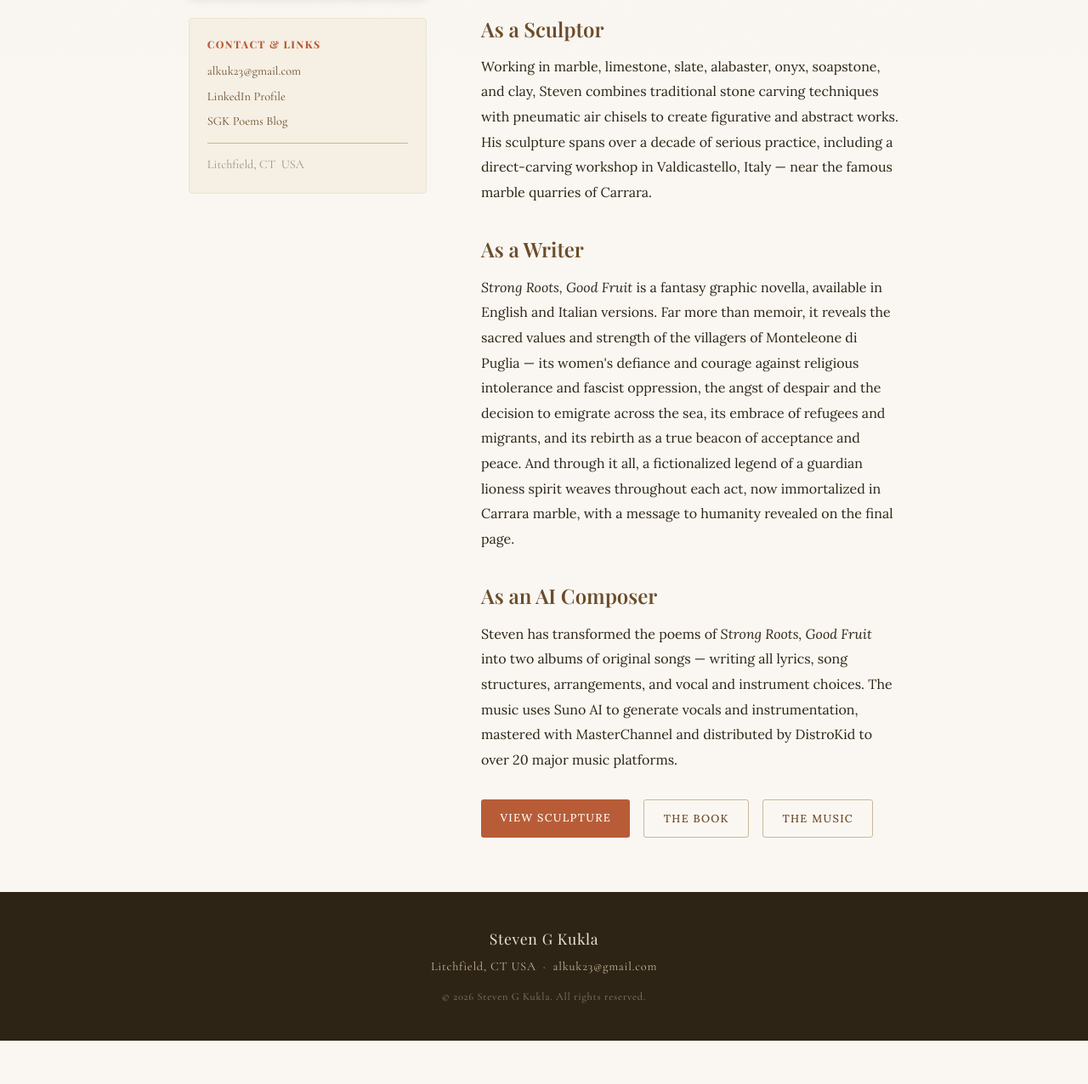
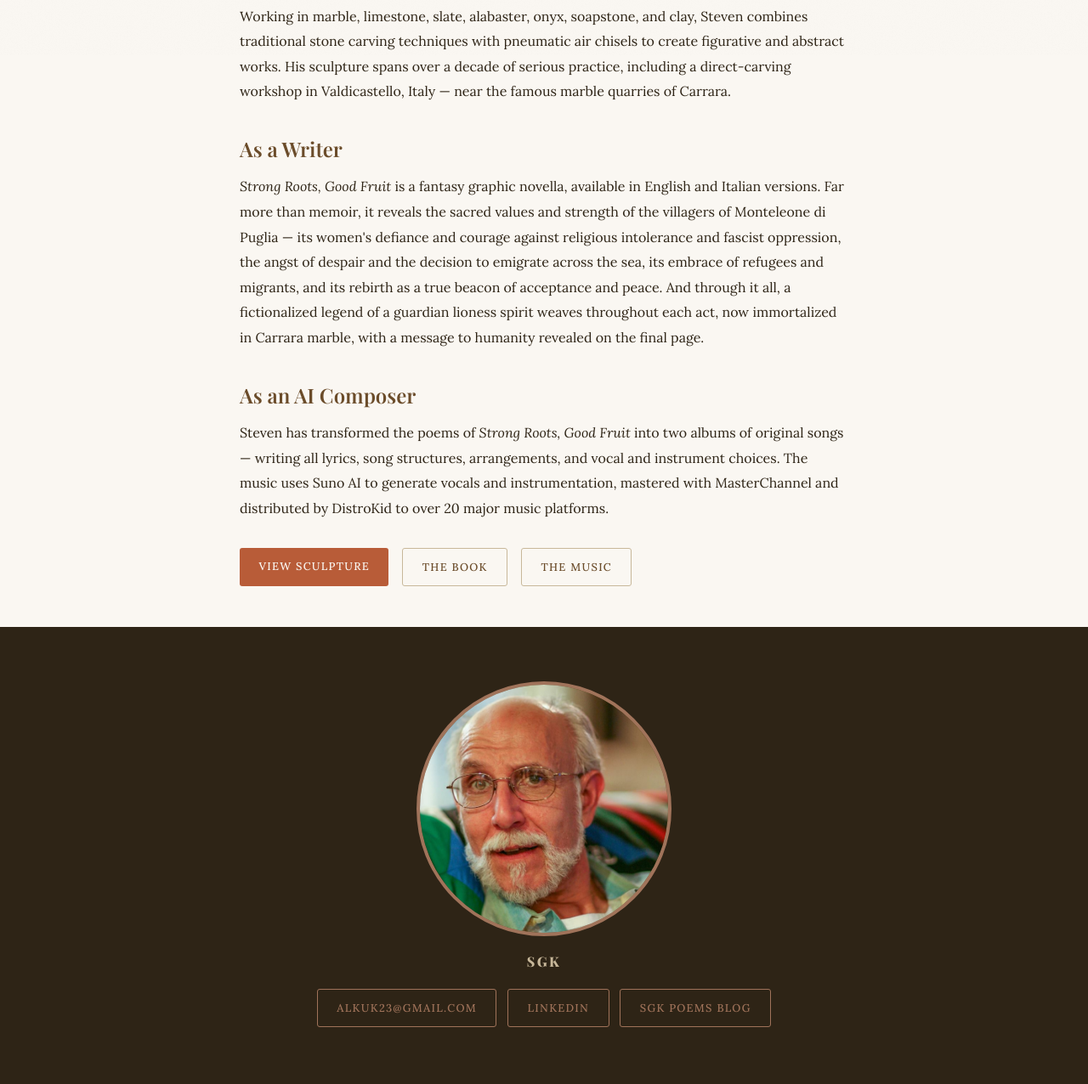
Before and after one commit to stretchy54/stretchy54.github.io, a plain HTML site: page about.html in a window 1280 px wide. Shown: the part 735-2011 px from the top of the page at 85% size. Before the commit the page ends 1960 px from the top, so only its background shows below. Drawn offline with nearby package versions, Linux system fonts and the light colour scheme; a web font is replaced by a local one.

Commit message:
Add files via upload

```diff
--- a/about.html
+++ b/about.html
@@ -8,20 +8,18 @@
   <link rel="stylesheet" href="style.css" />
   <style>
     .page-hero { background: var(--parchment); border-bottom: 1px solid var(--stone); padding: 3.5rem 2rem 2.5rem; text-align: center; }
-    .about-layout { max-width: 900px; margin: 0 auto; padding: 4rem 2rem; display: grid; grid-template-columns: 280px 1fr; gap: 4rem; align-items: start; }
-    .about-sidebar { position: sticky; top: calc(var(--nav-h) + 2rem); }
-    .about-photo-wrap { width: 100%; aspect-ratio: 3/4; background: linear-gradient(160deg, var(--parchment) 0%, var(--stone) 100%); border-radius: 4px; box-shadow: var(--shadow-card); margin-bottom: 1.5rem; overflow: hidden; display: flex; align-items: center; justify-content: center; font-family: var(--font-display); font-size: 4rem; font-weight: 800; color: var(--warm-white); }
-    .about-photo-wrap img { width: 100%; height: 100%; object-fit: cover; }
-    .contact-block { background: var(--sand); border: 1px solid var(--parchment); border-radius: 4px; padding: 1.3rem; font-family: var(--font-accent); font-size: 0.9rem; }
-    .contact-block strong { display: block; font-family: var(--font-display); font-size: 0.75rem; letter-spacing: 0.12em; text-transform: uppercase; color: var(--terracotta); margin-bottom: 0.6rem; }
-    .contact-block a { display: block; color: var(--umber); margin-bottom: 0.3rem; transition: color 0.2s; }
-    .contact-block a:hover { color: var(--terracotta); }
+    .about-layout { max-width: 780px; margin: 0 auto; padding: 4rem 2rem 3rem; }
     .about-body h2 { font-family: var(--font-display); font-size: 1.5rem; font-weight: 600; color: var(--umber); margin: 2rem 0 0.6rem; }
     .about-body h2:first-of-type { margin-top: 0; }
     .about-body p { color: var(--charcoal); line-height: 1.85; margin-bottom: 1rem; font-size: 1rem; }
-    .about-body p.italian { font-family: var(--font-accent); font-style: italic; color: var(--smoke); padding-left: 1.2rem; border-left: 2px solid var(--stone); margin-top: 0; }
     .passions-list { display: flex; flex-wrap: wrap; gap: 0.5rem; margin: 0.8rem 0 1.2rem; }
     .passion-tag { background: var(--parchment); border: 1px solid var(--stone); border-radius: 2rem; padding: 0.25rem 0.9rem; font-family: var(--font-accent); font-size: 0.85rem; color: var(--umber); font-style: italic; }
+    .about-portrait-strip { background: var(--charcoal); padding: 4rem 2rem; text-align: center; }
+    .about-portrait-circle { width: 300px; height: 300px; border-radius: 50%; background: var(--umber); border: 4px solid var(--clay); overflow: hidden; margin: 0 auto 1rem; }
+    .about-portrait-circle img { width: 100%; height: 100%; object-fit: cover; object-position: center 8%; display: block; }
+    .about-portrait-label { font-family: var(--font-display); font-size: 1rem; font-weight: 800; color: var(--stone); letter-spacing: 0.15em; margin-bottom: 1.2rem; }
+    .about-contact-links { display: flex; gap: 0.8rem; justify-content: center; flex-wrap: wrap; margin-top: 0.5rem; }
+    @media (max-width: 480px) { .about-portrait-circle { width: 220px; height: 220px; } }
 
   </style>
 </head>
@@ -54,21 +52,7 @@
   </header>
 
   <div class="about-layout">
-    <aside class="about-sidebar fade-up delay-1">
-      <div class="about-photo-wrap" aria-label="Portrait of Steven G Kukla">
-        <img src="media/Steven_Gerard_Kukla_2018.png" alt="Steven G Kukla" onerror="this.outerHTML='SGK'" />
-      </div>
-      <div class="contact-block">
-        <strong>Contact &amp; Links</strong>
-        <a href="mailto:alkuk23@gmail.com">alkuk23@gmail.com</a>
-        <a href="https://www.linkedin.com/in/stevekukla" target="_blank" rel="noopener">LinkedIn Profile</a>
-        <a href="https://sgkpoems.blogspot.com/" target="_blank" rel="noopener">SGK Poems Blog</a>
-        <hr style="border:none;border-top:1px solid var(--stone);margin:0.8rem 0;" />
-        <span style="color:var(--smoke);">Litchfield, CT &nbsp;USA</span>
-      </div>
-    </aside>
-
-    <article class="about-body fade-up delay-2">
+    <article class="about-body fade-up delay-1">
 
       <!-- English Content -->
       <div class="lang-content" data-lang="en">
@@ -138,6 +122,18 @@
 
 </main>
 
+<section class="about-portrait-strip">
+  <div class="about-portrait-circle">
+    <img src="media/Steven_Gerard_Kukla_2018.png" alt="Steven G Kukla" onerror="this.style.display='none'" />
+  </div>
+  <div class="about-portrait-label">SGK</div>
+  <div class="about-contact-links">
+    <a class="btn btn-ghost" href="mailto:alkuk23@gmail.com">alkuk23@gmail.com</a>
+    <a class="btn btn-ghost" href="https://www.linkedin.com/in/stevekukla" target="_blank" rel="noopener">LinkedIn</a>
+    <a class="btn btn-ghost" href="https://sgkpoems.blogspot.com/" target="_blank" rel="noopener">SGK Poems Blog</a>
+  </div>
+</section>
+
 <footer class="site-footer">
   <p class="footer-name">Steven G Kukla</p>
   <p>Litchfield, CT USA &nbsp;·&nbsp; <a href="mailto:alkuk23@gmail.com">alkuk23@gmail.com</a></p>
```
